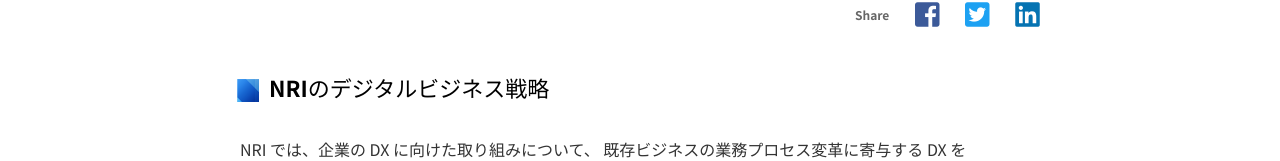
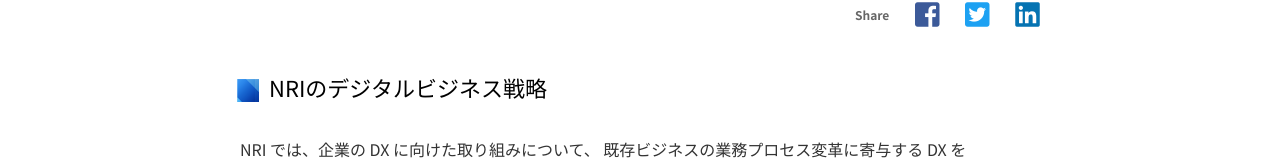
Before and after one commit to abeaaaaa/NRI-abe, a plain HTML site: page index.html in a window 1280 px wide. Shown: the part 454-615 px from the top of the page. Drawn offline with Linux system fonts and the light colour scheme.

Commit message:
指定する値の修正（font-weight）

```diff
--- a/common/css/style.css
+++ b/common/css/style.css
@@ -182,7 +182,7 @@ margin-top: 0px;
     line-height:33px;
     margin-top: 0;
     margin-bottom: 0;
-    font-weight:530;
+    font-weight:500;
     padding-left: 7px;
 }
 
```
